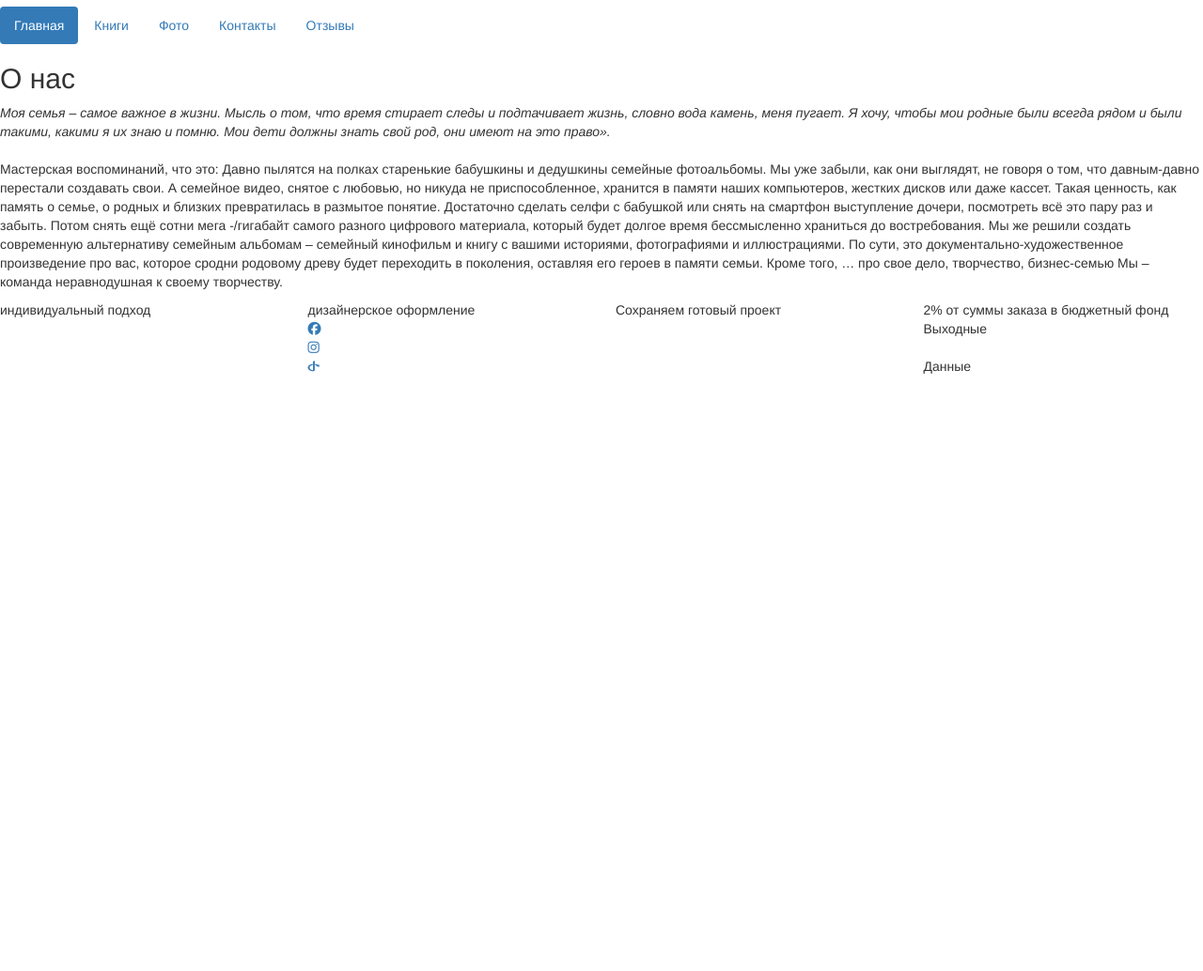
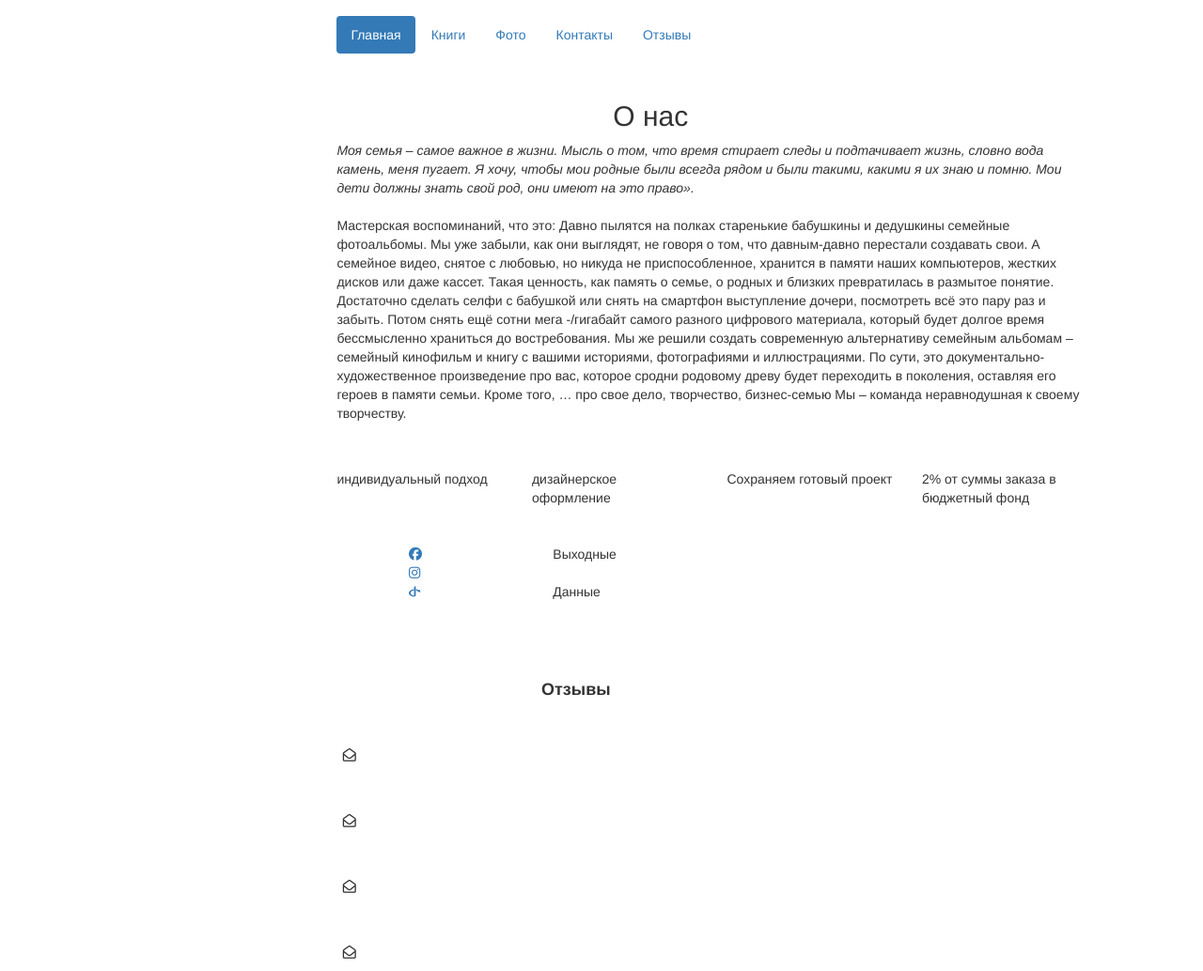
Before and after one commit to dima1312/family-story, a plain HTML site: page index.html in a window 1280 px wide. Shown: the part 43-1077 px from the top of the page at 94% size. Before the commit the page ends 800 px from the top, so only its background shows below. Drawn offline with nearby package versions, Linux system fonts and the light colour scheme.

Commit message:
Update index.html

```diff
--- a/index.html
+++ b/index.html
@@ -5,7 +5,7 @@
 		<title>Studio</title>
 		<link rel="stylesheet" href="https://maxcdn.bootstrapcdn.com/bootstrap/3.3.7/css/bootstrap.min.css" integrity="sha384-BVYiiSIFeK1dGmJRAkycuHAHRg32OmUcww7on3RYdg4Va+PmSTsz/K68vbdEjh4u" crossorigin="anonymous">
 		<script src="https://use.fontawesome.com/489b359f09.js"></script>
-		<!--<style>
+		<style>
 			#container{
 				display: flex;
 				height: 100vh;
@@ -26,7 +26,7 @@
 				margin-left: 44%;
 				margin-top: -30px;
 				margin-bottom: 50px;
-			}
+				}
 			h2{
 				margin-top: 50px;
 				margin-left: 75%;
@@ -34,7 +34,16 @@
 			.row{
 				margin-top: 40px;
 			}
-		</style>-->
+			#reviews{
+			margin-left: 45%;
+				margin-top: -8%;
+			}
+				.review{
+					margin-top: 50px;
+					margin-left: -30%;
+
+				}
+		</style>
 	</head>
 	<body>
 		<img src="/img/7u7.png" id="seven_u_seven">
@@ -70,5 +79,13 @@
   <div class="col-xs-6 col-sm-3">Данные</div>
 </div>
 		</section>
+		<footer id="reviews">
+			<h4><b>Отзывы</b></h4>
+			<p class="review"><i class="fa fa-envelope-open-o" aria-hidden="true"></i></p>
+			<p class="review"><i class="fa fa-envelope-open-o" aria-hidden="true"></i></p>
+			<p class="review"><i class="fa fa-envelope-open-o" aria-hidden="true"></i></p>
+			<p class="review"><i class="fa fa-envelope-open-o" aria-hidden="true"></i></p>
+
+		</footer>
 	</body>
 </html>
```
